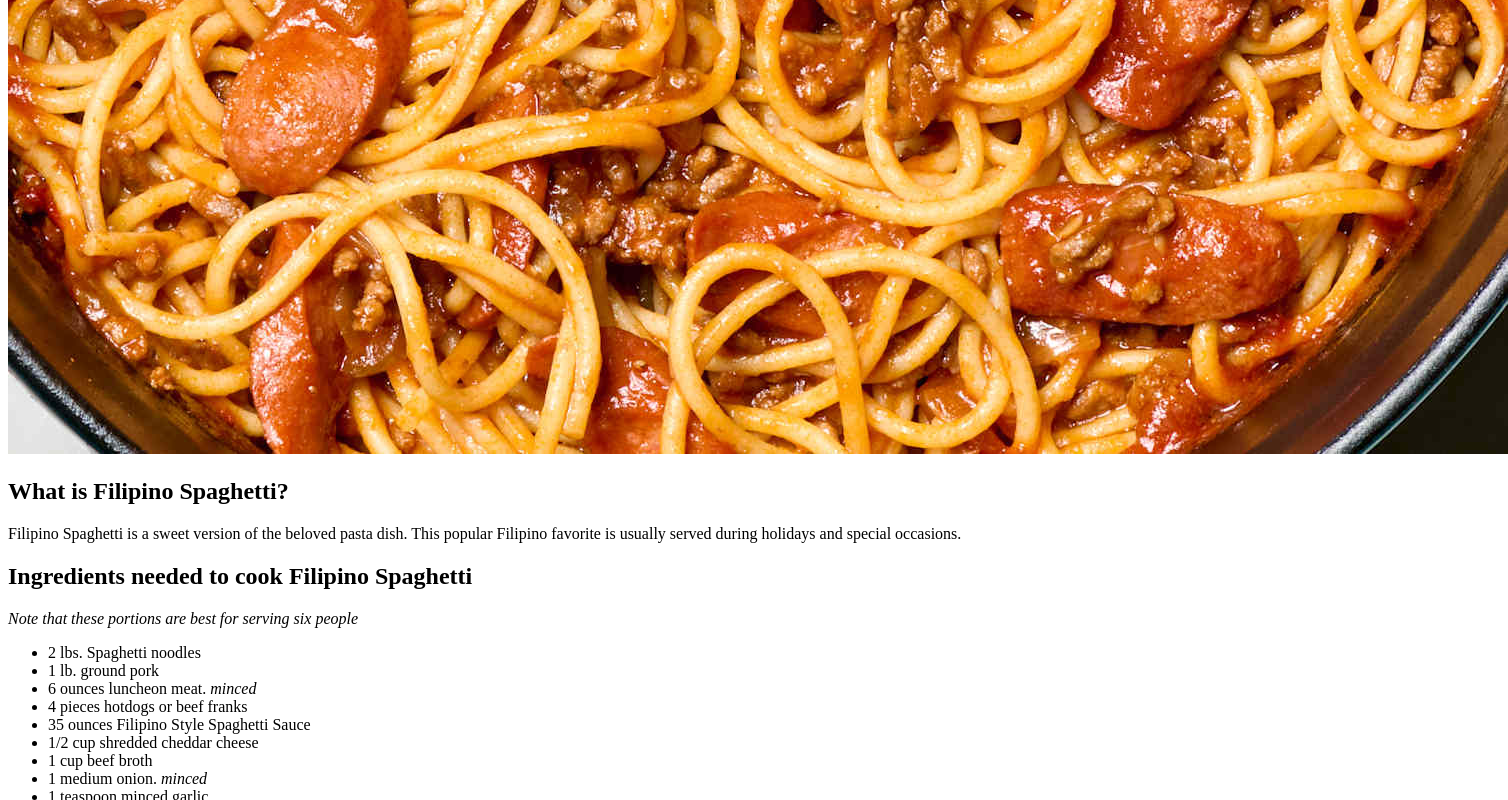
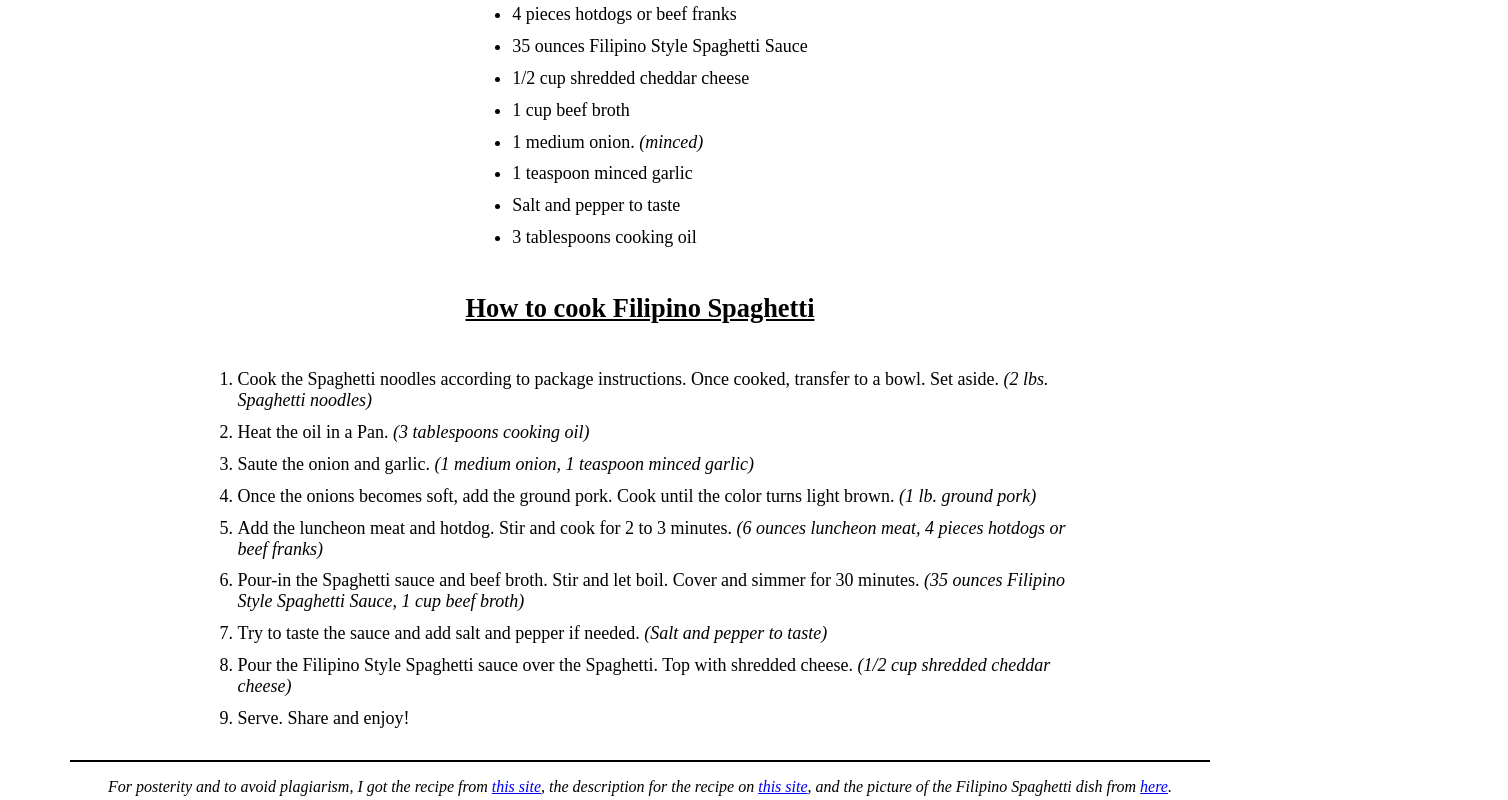
Before and after one commit to DashikiBulbasaur/odin-recipes, a plain HTML site: page recipes/filipino-spaghetti.html in a window 1280 px wide. Shown: the part 1160-1960 px from the top of the page, 1508 px wide, since content can reach past the window. Drawn offline with Linux system fonts and the light colour scheme.

Commit message:
finish filipino-spaghetti css. minor modifications on other css pages

```diff
--- a/index_styles.css
+++ b/index_styles.css
@@ -1,6 +1,7 @@
 h1 {
   text-align: center;
   font-size: 250%;
+  text-decoration-line: underline;
 }
 
 li {
--- a/recipes/adobo_styles.css
+++ b/recipes/adobo_styles.css
@@ -57,6 +57,10 @@ h2 {
   text-decoration-line: underline;
 }
 
+h1 {
+  font-size: 350%;
+}
+
 #note {
   margin-top: -10px;
 }
--- a/recipes/filipino-spaghetti.html
+++ b/recipes/filipino-spaghetti.html
@@ -1,88 +1,100 @@
 <!DOCTYPE html>
 <html lang="en">
+
 <head>
   <meta charset="UTF-8">
   <meta name="viewport" content="width=device-width, initial-scale=1.0">
   <title>Filipino Spaghetti Recipe</title>
+  <link rel="stylesheet" href="filipino-spaghetti_styles.css">
 </head>
+
 <body>
-        <h1>Filipino Spaghetti Recipe</h1>
+  <h1 id="top-of-page">Filipino Spaghetti Recipe</h1>
 
-        <a href="../index.html">Back to Index Page</a>
-        <p><img src="../recipe_images/filipino-spaghetti.jpeg" alt="An image of a Filipino Spaghetti dish" width="1500" height="1500"></p>
+  <a href="../index.html" class="in-house-links">Back to Index Page</a>
+  <p><img src="../recipe_images/filipino-spaghetti.jpeg" alt="An image of a Filipino Spaghetti dish" width="1500"
+      height="1500"></p>
+
+  <hr size="2" color="black">
 
   <h2>What is Filipino Spaghetti?</h2>
-        <p>
+  <p id="introduction">
     Filipino Spaghetti is a sweet version of the beloved pasta dish.
     This popular Filipino favorite is usually served during holidays and special occasions.
   </p>
 
   <h2>Ingredients needed to cook Filipino Spaghetti</h2>
-        <p><em>Note that these portions are best for serving six people</em></p>
+  <p id="note"><em>Note that these portions are best for serving six people</em></p>
+  <div class="list-container">
     <ul>
       <li>2 lbs. Spaghetti noodles</li>
       <li>1 lb. ground pork</li>
-            <li>6 ounces luncheon meat. <i>minced</i></li>
+      <li>6 ounces luncheon meat. <i>(minced)</i></li>
       <li>4 pieces hotdogs or beef franks</li>
       <li>35 ounces Filipino Style Spaghetti Sauce</li>
       <li>1/2 cup shredded cheddar cheese</li>
       <li>1 cup beef broth</li>
-            <li>1 medium onion. <i>minced</i></li>
+      <li>1 medium onion. <i>(minced)</i></li>
       <li>1 teaspoon minced garlic</li>
       <li>Salt and pepper to taste</li>
       <li>3 tablespoons cooking oil</li>
     </ul>
+  </div>
 
   <h2>How to cook Filipino Spaghetti</h2>
+  <div class="list-container">
     <ol>
       <li>
         Cook the Spaghetti noodles according to package instructions. Once cooked,
-                transfer to a bowl. Set aside.
-                <p><i>2 lbs. Spaghetti noodles</i></p>
+        transfer to a bowl. Set aside. <i>(2 lbs. Spaghetti noodles)</i>
       </li>
       <li>
-                Heat the oil in a Pan.
-                <p><i>3 tablespoons cooking oil</i></p>
+        Heat the oil in a Pan. <i>(3 tablespoons cooking oil)</i>
       </li>
       <li>
-                Saute the onion and garlic.
-                <p><i>1 medium onion, 1 teaspoon minced garlic</i></p>
+        Saute the onion and garlic. <i>(1 medium onion, 1 teaspoon minced garlic)</i>
       </li>
       <li>
         Once the onions becomes soft, add the ground pork. Cook until the color
-                turns light brown.
-                <p><i>1 lb. ground pork</i></p>
+        turns light brown. <i>(1 lb. ground pork)</i>
       </li>
       <li>
         Add the luncheon meat and hotdog. Stir and cook for 2 to 3 minutes.
-                <p><i>6 ounces luncheon meat, 4 pieces hotdogs or beef franks</i></p>
+        <i>(6 ounces luncheon meat, 4 pieces hotdogs or beef franks)</i>
       </li>
       <li>
         Pour-in the Spaghetti sauce and beef broth. Stir and let boil.
         Cover and simmer for 30 minutes.
-                <p><i>35 ounces Filipino Style Spaghetti Sauce, 1 cup beef broth</i></p>
+        <i>(35 ounces Filipino Style Spaghetti Sauce, 1 cup beef broth)</i>
       </li>
       <li>
         Try to taste the sauce and add salt and pepper if needed.
-                <p><i>Salt and pepper to taste</i></p>
+        <i>(Salt and pepper to taste)</i>
       </li>
       <li>
         Pour the Filipino Style Spaghetti sauce over the Spaghetti. Top with shredded cheese.
-                <p><i>1/2 cup shredded cheddar cheese</i></p>
+        <i>(1/2 cup shredded cheddar cheese)</i>
       </li>
       <li>
         Serve. Share and enjoy!
       </li>
     </ol>
+  </div>
+
+  <hr size="2" color="black">
 
   <p>
-        <i>For posterity and to avoid plagiarism, I got the recipe from <a href="https://panlasangpinoy.com/filipino-style-spaghetti/"
-            target="_blank" rel="noopener noreferrer">this site</a>,
+    <i>For posterity and to avoid plagiarism, I got the recipe from <a
+        href="https://panlasangpinoy.com/filipino-style-spaghetti/" target="_blank" rel="noopener noreferrer">this
+        site</a>,
       the description for the recipe on <a href="https://panlasangpinoy.com/filipino-style-spaghetti/" target="_blank"
         rel="noopener noreferrer">this site</a>, and
       the picture of the Filipino Spaghetti dish from
       <a href="https://cdn.apartmenttherapy.info/image/upload/f_auto,q_auto:eco,c_fill,g_auto,w_728,h_546/k%2FPhoto%2FRecipes%2F2024-09-Filipino-spaghetti%2FFilipino-spaghetti-179"
         target="_blank" rel="noopener noreferrer">here</a>.</i>
   </p>
+
+  <a href="#top-of-page" class="in-house-links" id="back-to-top">Back to top</a>
 </body>
+
 </html>
--- a/recipes/filipino-spaghetti_styles.css
+++ b/recipes/filipino-spaghetti_styles.css
@@ -0,0 +1,66 @@
+h1,
+h2,
+p,
+.in-house-links,
+.list-container {
+  text-align: center;
+}
+
+img {
+  margin: auto;
+  height: auto;
+  width: 50%;
+  border: 2px solid black;
+}
+
+hr {
+  width: 90%;
+}
+
+
+ol,
+ul {
+  display: inline-block;
+  text-align: left;
+}
+
+li {
+  padding-top: 0.3em;
+  padding-bottom: 0.3em;
+}
+
+#back-to-top {
+  padding-bottom: 20px;
+}
+
+ol,
+ul,
+.in-house-links,
+#introduction {
+  font-size: 18px;
+}
+
+.list-container,
+#introduction {
+  max-width: 70%;
+  margin-left: auto;
+  margin-right: auto;
+}
+
+img,
+.in-house-links {
+  display: block;
+}
+
+h2 {
+  font-size: 165%;
+  text-decoration-line: underline;
+}
+
+h1 {
+  font-size: 350%;
+}
+
+#note {
+  margin-top: -10px;
+}
--- a/recipes/kare-kare_styles.css
+++ b/recipes/kare-kare_styles.css
@@ -55,3 +55,7 @@ img,
 h2 {
   font-size: 165%;
 }
+
+h1 {
+  font-size: 350%;
+}
```
Lines whose indentation alone changed are shown as unchanged.
